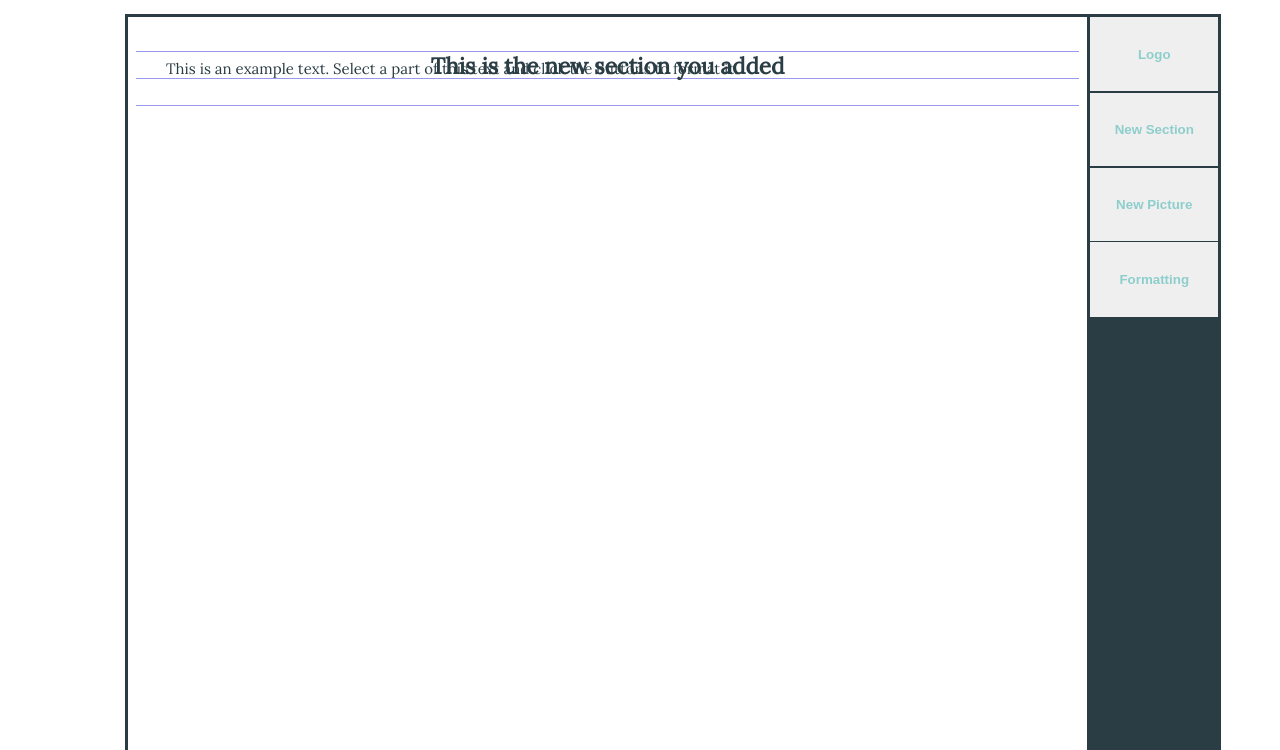
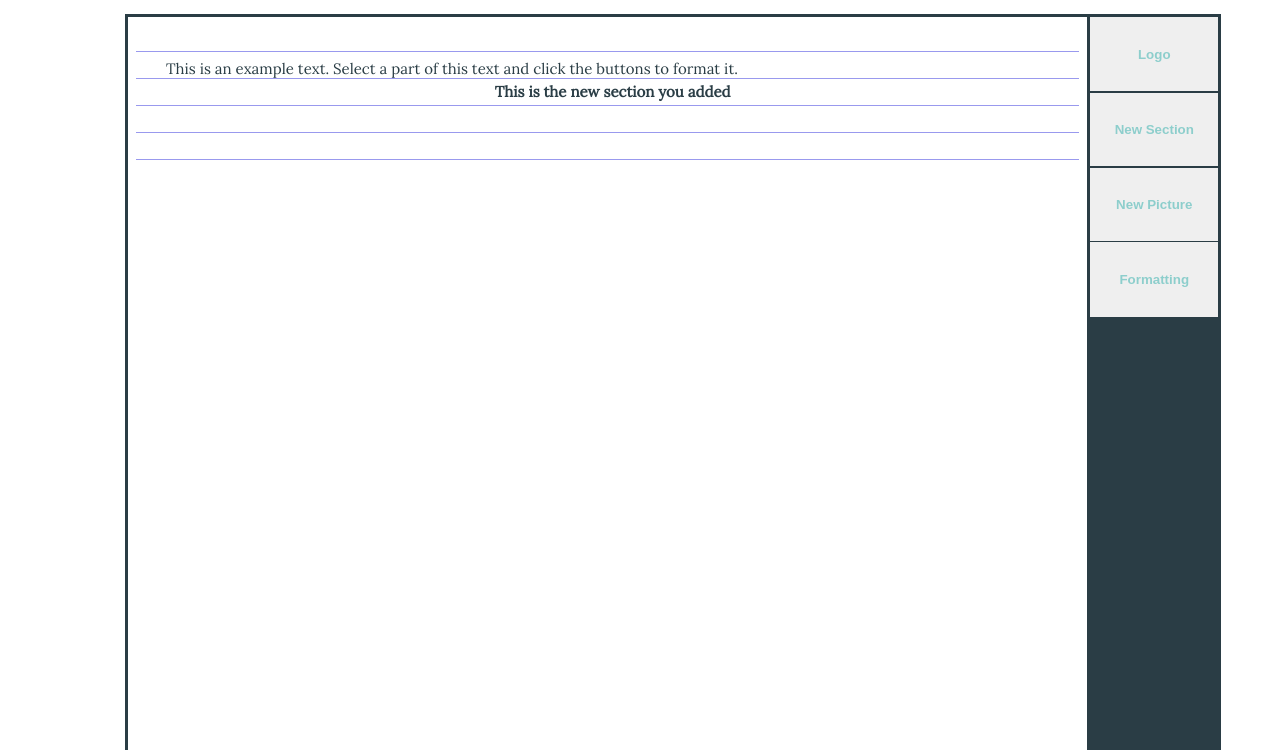
Before and after one commit to Ratselhaft01/Hackathon-2023, a website: page linedpaper.html in a window 1280 px wide. Both pictures are taken after a click on the button "New Section". Shown: the part 50-800 px from the top of the page. Drawn offline with Linux system fonts and the light colour scheme.

Commit message:
fixed the section from linedpaper css

```diff
--- a/linedpaper.html
+++ b/linedpaper.html
@@ -37,7 +37,7 @@
             <script>
                 function addcode(){
                     document.getElementById("textEditor").innerHTML
-                    += "<h2>This is the new section you added</h2>"
+                    += "<h3>This is the new section you added</h3>"
                 }
             </script>
 
--- a/public/styles/linedpaper.css
+++ b/public/styles/linedpaper.css
@@ -39,6 +39,16 @@ body {
 h2{
     text-align: center;
     margin-top: -30px;
+}
+
+h3{
+    text-align: center;
+    margin-top: -20px;
+    font-family: 'Lora', serif;
+    font-size: 15px; line-height: 27px;
+    padding: 1rem 5px;
+    height: 100%;
+    width: 100%;
 }
 
 /* New Stuff */
```
